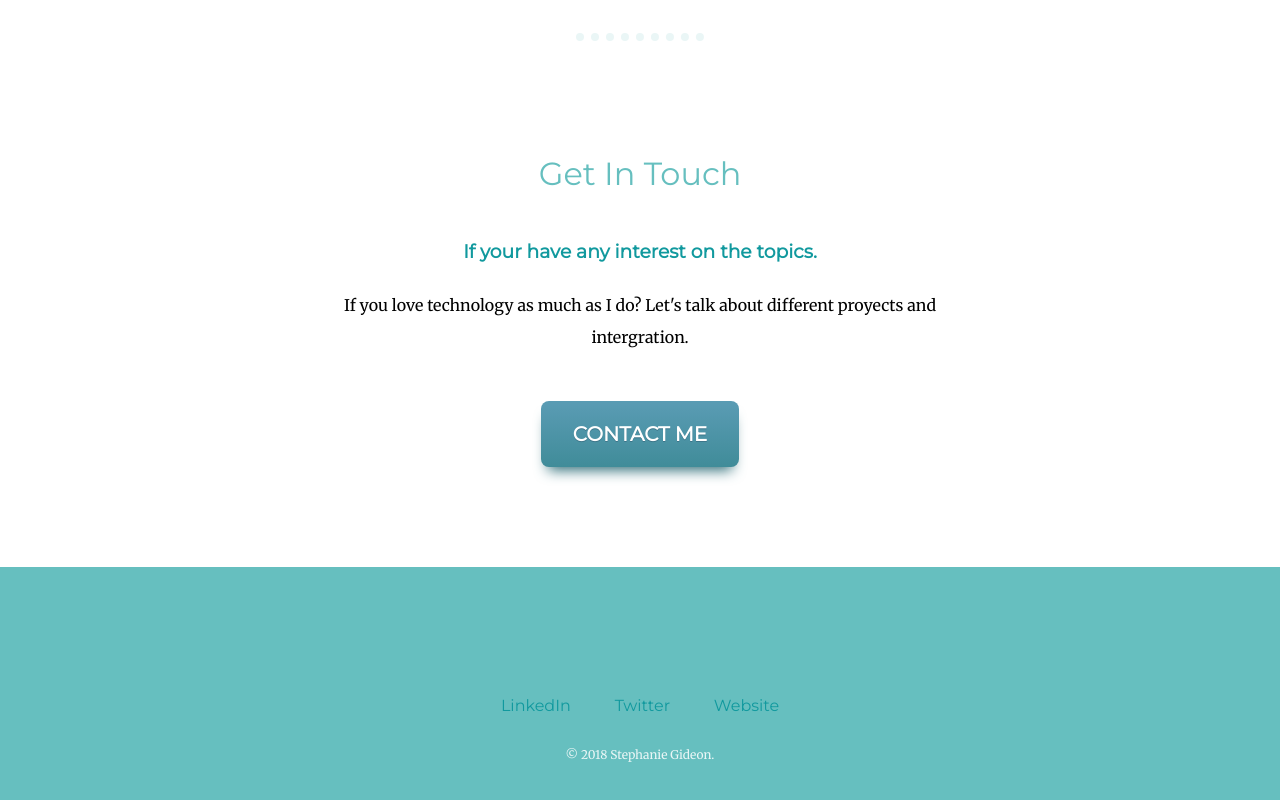
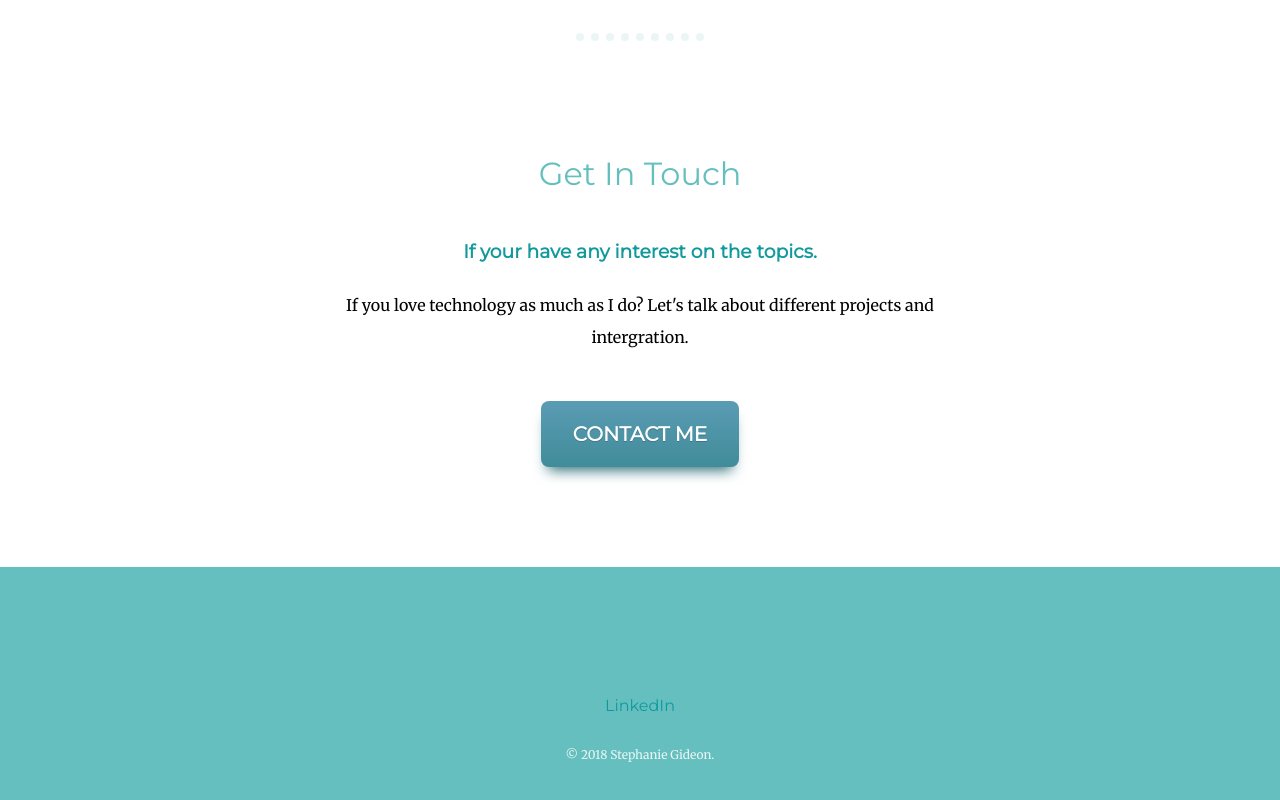
Before and after one commit to StephanieGideon/PersonalWebPage, a plain HTML site: page index.html in a window 1280 px wide. Shown: the part 2284-3084 px from the top of the page. Drawn offline with Linux system fonts and the light colour scheme.

Commit message:
Update index.html

```diff
--- a/index.html
+++ b/index.html
@@ -42,7 +42,7 @@
     <div class="contact-me">
       <h2>Get In Touch</h2>
       <h3>If your have any interest on the topics.</h3>
-      <p>If you love technology as much as I do? Let's talk about different proyects and intergration.</p>
+      <p>If you love technology as much as I do? Let's talk about different projects and intergration.</p>
       <br>
       <a class="btn" href="mailto:stephaniemgideon@gmail.com">CONTACT ME</a>
     </div>
@@ -50,9 +50,7 @@
 
 
   <div class="bottom-container">
-    <a class="footer-link" href="https://www.linkedin.com/">LinkedIn</a>
-    <a class="footer-link" href="https://twitter.com/">Twitter</a>
-    <a class="footer-link" href="https://www.appbrewery.co/">Website</a>
+    <a class="footer-link" href="https://www.linkedin.com/in/stephanie-michelle-gideon-7a1a8293/">LinkedIn</a>
     <p class="copyright">© 2018 Stephanie Gideon.</p>
   </div>
 
```
